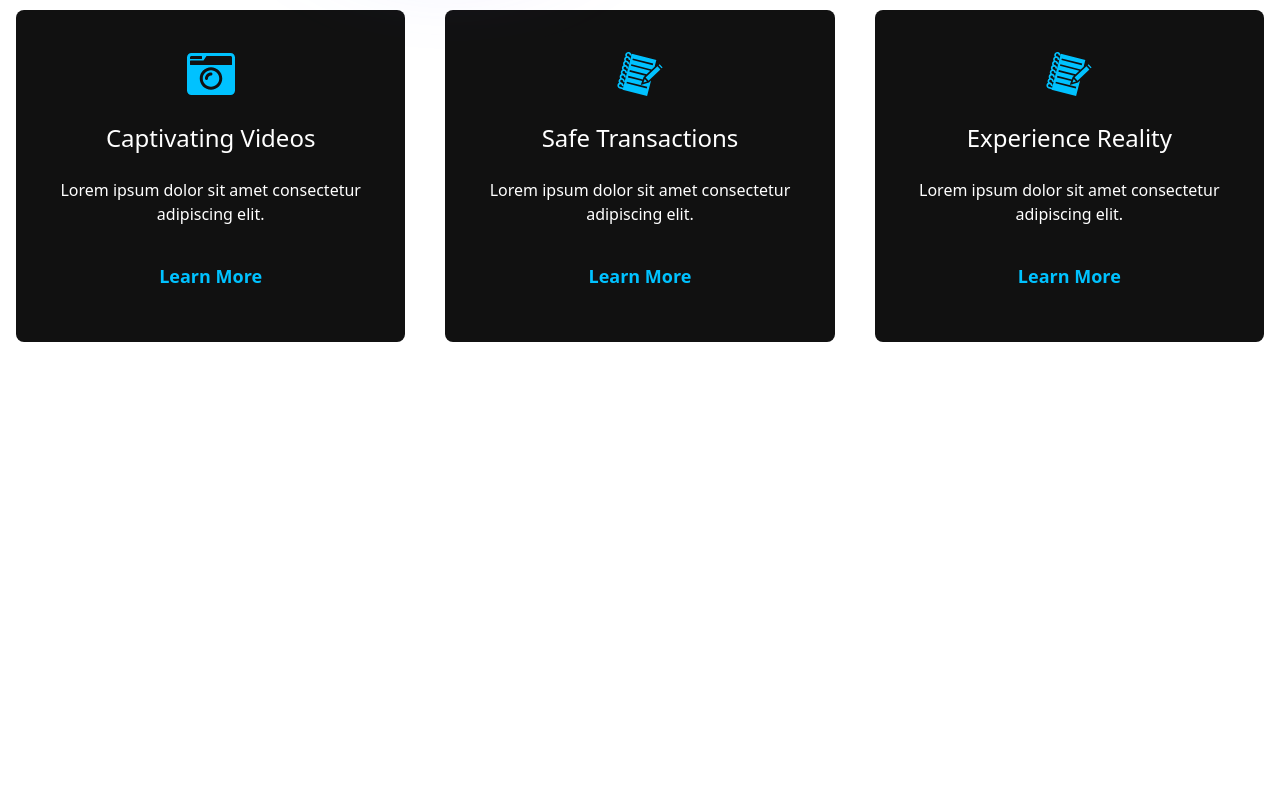
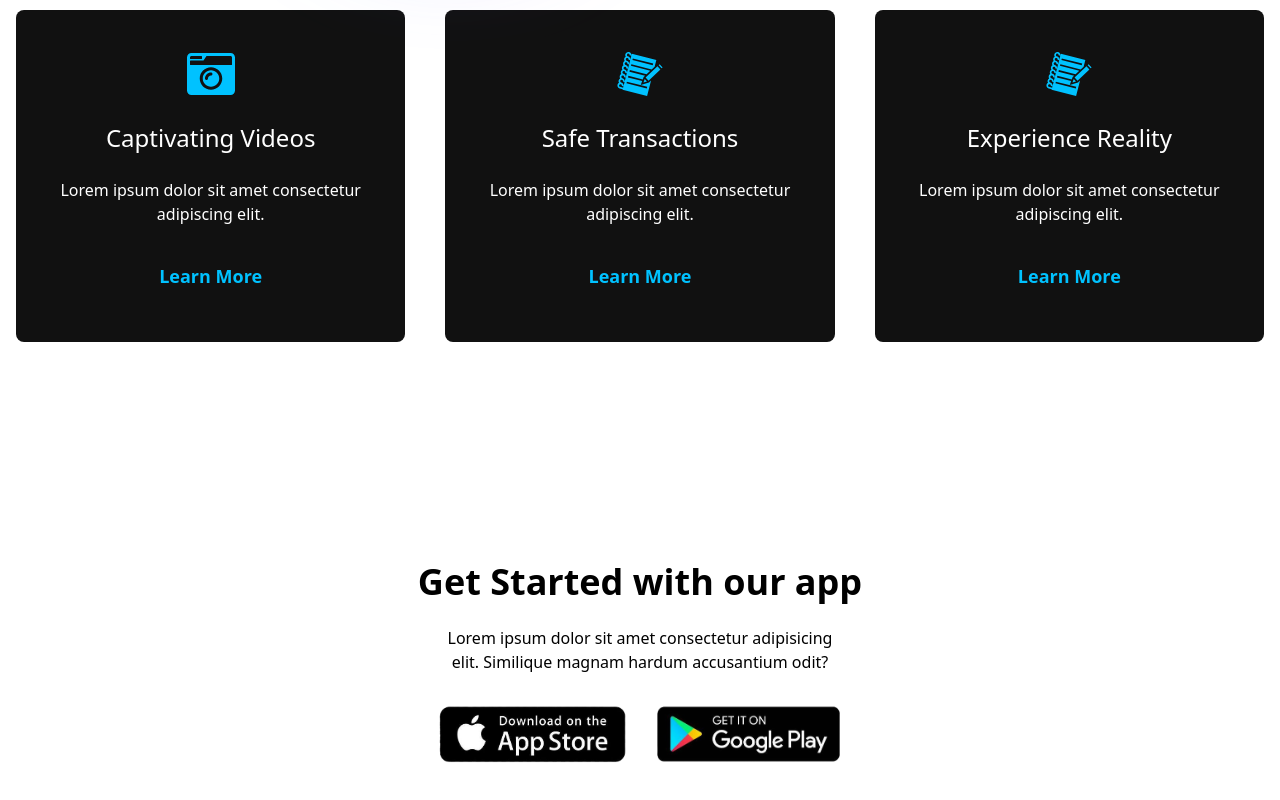
Before and after one commit to Gadnadj/LumiVerse, a React (Vite) app: page / in a window 1280 px wide. Shown: the part 2418-3218 px from the top of the page. Before the commit the page ends 2884 px from the top, so only its background shows below. Built offline with nearby package versions, Linux system fonts and the light colour scheme.

Commit message:
add appstore logo

```diff
--- a/src/components/AppStore.tsx
+++ b/src/components/AppStore.tsx
@@ -1,13 +1,23 @@
-
+import AppStorePng from '../assets/app_store.png';
+import PlayStorePng from '../assets/play_store.png';
 const AppStore = () => {
     return (
-        <div>
-            <div>
-                <div className="container">
-
+        <>
+            <div className="container py-10 sm:min-h-[400px] sm:grid sm:place-items-center">
+                <div className='space-y-6 max-w-xl mx-auto'>
+                    <h1 className='text-2xl sm:text-4xl text-center font-semibold'>Get Started with our app</h1>
+                    <p className='text-center sm:px-20'>Lorem ipsum dolor sit amet consectetur adipisicing elit. Similique magnam hardum accusantium odit?</p>
+                    <div className='flex flex-wrap items-center justify-center gap-4'>
+                        <a href="#">
+                            <img className='max-w-[150px] sm:max-w-[120px] md:max-w-[200px]' src={AppStorePng} alt="" />
+                        </a>
+                        <a href="#">
+                            <img className='max-w-[150px] sm:max-w-[120px] md:max-w-[200px]' src={PlayStorePng} alt="" />
+                        </a>
+                    </div>
                 </div>
             </div>
-        </div>
+        </>
     );
 };
 
```
